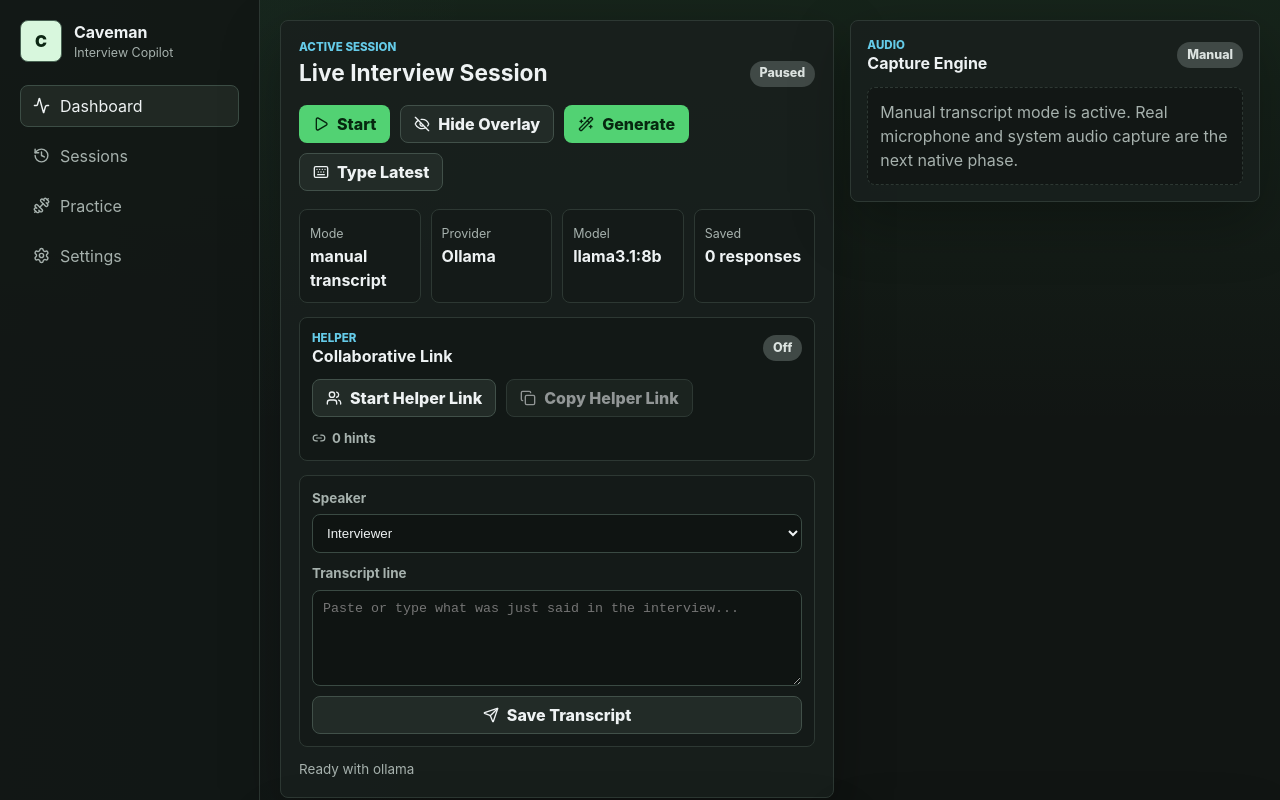
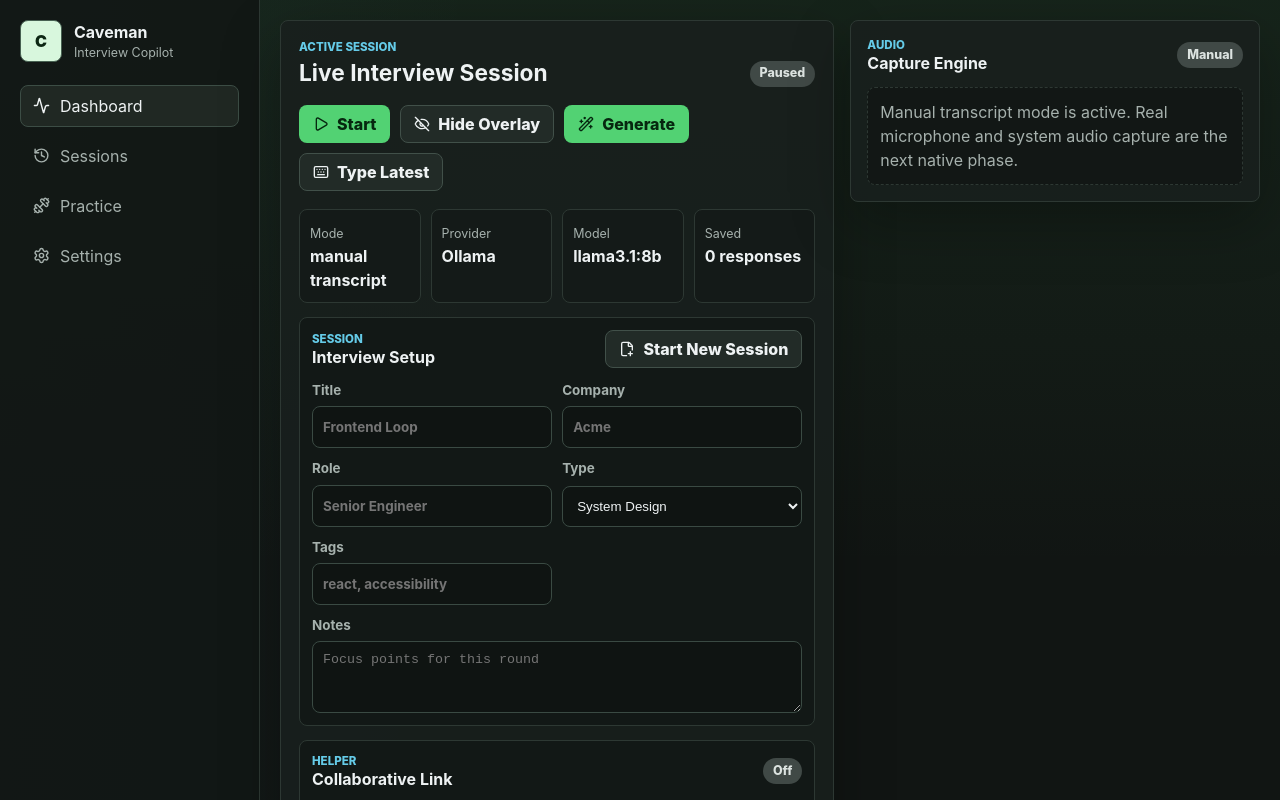
Before and after one commit to puneetdixit200/caveman-ai-interview-copilot, a React (Vite) app: page / in a window 1280 px wide. Shown: the top 800 px of the page. Built offline with nearby package versions, Linux system fonts and the light colour scheme.

Commit message:
feat: add live session setup

```diff
--- a/src/index.css
+++ b/src/index.css
@@ -366,6 +366,57 @@ h2 {
 .manual-transcript-form textarea {
   min-height: 96px;
   resize: vertical;
+}
+
+.session-setup-form {
+  display: grid;
+  gap: 12px;
+  margin-top: 14px;
+  border: 1px solid var(--line);
+  border-radius: 8px;
+  padding: 12px;
+  background: #121816;
+}
+
+.session-setup-heading {
+  display: flex;
+  align-items: center;
+  justify-content: space-between;
+  gap: 10px;
+}
+
+.session-setup-grid {
+  display: grid;
+  grid-template-columns: repeat(2, minmax(0, 1fr));
+  gap: 10px;
+}
+
+.session-setup-form label {
+  display: grid;
+  gap: 6px;
+  color: var(--muted);
+  font-size: 0.84rem;
+  font-weight: 700;
+}
+
+.session-setup-form input,
+.session-setup-form select,
+.session-setup-form textarea {
+  width: 100%;
+  border: 1px solid #3a4a43;
+  border-radius: 8px;
+  padding: 10px;
+  color: var(--text);
+  background: #0f1412;
+}
+
+.session-setup-form textarea {
+  min-height: 72px;
+  resize: vertical;
+}
+
+.session-notes-field {
+  grid-column: 1 / -1;
 }
 
 .collaboration-strip {
@@ -1133,6 +1184,7 @@ code {
 
   .metric-strip,
   .profile-grid,
+  .session-setup-grid,
   .settings-two-column,
   .transcript-editor-grid {
     grid-template-columns: 1fr;
--- a/src/pages/Dashboard.tsx
+++ b/src/pages/Dashboard.tsx
@@ -1,4 +1,4 @@
-import { Copy, Eye, EyeOff, Keyboard, Link2, Play, Send, ShieldCheck, Square, Users, Wand2, X } from "lucide-react";
+import { Copy, Eye, EyeOff, FilePlus2, Keyboard, Link2, Play, Send, ShieldCheck, Square, Users, Wand2, X } from "lucide-react";
 import { useCallback, useEffect, useMemo, useRef, useState } from "react";
 import { AudioControls } from "../components/audio/AudioControls";
 import { CodeAssistantPanel } from "../components/code/CodeAssistantPanel";
@@ -64,7 +64,15 @@ import {
 } from "../lib/tauri";
 import { ProviderRouter } from "../lib/providerRouter";
 import { useOverlayStore } from "../stores/overlayStore";
-import type { AIResponseRecord, ChatMessage, SessionRecord, Speaker, SttTranscriptEvent, TranscriptSegment } from "../types/session";
+import type {
+  AIResponseRecord,
+  ChatMessage,
+  InterviewType,
+  SessionRecord,
+  Speaker,
+  SttTranscriptEvent,
+  TranscriptSegment
+} from "../types/session";
 import type { AudioDevice } from "../types/settings";
 import type { CollaborationHint, CollaborationServerStatus, CollaborationSnapshot } from "../types/collaboration";
 import type { AppConfig } from "../lib/appConfig";
@@ -89,6 +97,17 @@ const DEFAULT_COLLABORATION_STATUS: CollaborationServerStatus = {
   hintCount: 0
 };
 
+const INTERVIEW_TYPE_OPTIONS: Array<{ id: InterviewType; label: string }> = [
+  { id: "system_design", label: "System Design" },
+  { id: "dsa", label: "DSA / Coding" },
+  { id: "frontend", label: "Frontend" },
+  { id: "backend", label: "Backend" },
+  { id: "devops_cloud", label: "DevOps / Cloud" },
+  { id: "behavioral", label: "Behavioral" },
+  { id: "hr", label: "HR / Culture" },
+  { id: "mixed", label: "Mixed" }
+];
+
 export function Dashboard() {
   const [running, setRunning] = useState(false);
   const [session, setSession] = useState<SessionRecord | null>(null);
@@ -103,6 +122,12 @@ export function Dashboard() {
   const [config, setConfig] = useState<AppConfig>(DEFAULT_APP_CONFIG);
   const [manualSpeaker, setManualSpeaker] = useState<Speaker>("interviewer");
   const [manualTranscript, setManualTranscript] = useState("");
+  const [newSessionTitle, setNewSessionTitle] = useState("");
+  const [newSessionCompany, setNewSessionCompany] = useState("");
+  const [newSessionRole, setNewSessionRole] = useState("");
+  const [newSessionInterviewType, setNewSessionInterviewType] = useState<InterviewType>("system_design");
+  const [newSessionTags, setNewSessionTags] = useState("");
+  const [newSessionNotes, setNewSessionNotes] = useState("");
   const [streaming, setStreaming] = useState(false);
   const [lastTriggeredTranscriptId, setLastTriggeredTranscriptId] = useState<number | undefined>();
   const [statusMessage, setStatusMessage] = useState("Loading session...");
@@ -869,6 +894,49 @@ export function Dashboard() {
     }
   }
 
+  async function startNewSession() {
+    const interviewTypeLabel =
+      INTERVIEW_TYPE_OPTIONS.find((option) => option.id === newSessionInterviewType)?.label ?? "Interview";
+    const title = newSessionTitle.trim() || `${interviewTypeLabel} Session`;
+
+    try {
+      if (running) {
+        const stopped = await stopCapture();
+        setCaptureStatus(stopped);
+        setRunning(false);
+        setAudioDevices((current) => current.map((device) => ({ ...device, level: 0 })));
+        setInterimPreviews([]);
+      }
+
+      const created = await createSession({
+        title,
+        company: newSessionCompany.trim(),
+        role: newSessionRole.trim(),
+        interviewType: newSessionInterviewType,
+        tags: parseSessionTags(newSessionTags),
+        notes: newSessionNotes.trim()
+      });
+
+      seenLiveTranscriptKeys.current.clear();
+      setSession(created);
+      setTranscripts([]);
+      setResponses([]);
+      setInterimPreviews([]);
+      setManualTranscript("");
+      setLastTriggeredTranscriptId(undefined);
+      setErrorMessage(null);
+      setStatusMessage(`Started ${created.title}`);
+      setNewSessionTitle("");
+      setNewSessionCompany("");
+      setNewSessionRole("");
+      setNewSessionTags("");
+      setNewSessionNotes("");
+    } catch (error) {
+      setErrorMessage(error instanceof Error ? error.message : String(error));
+      setStatusMessage("Could not start new session");
+    }
+  }
+
   async function saveManualTranscript() {
     if (!session) {
       setErrorMessage("Session is still loading.");
@@ -1070,6 +1138,79 @@ export function Dashboard() {
           <div>
             <span>Saved</span>
             <strong>{responses.filter((item) => item.id !== TEMP_STREAM_ID).length} responses</strong>
+          </div>
+        </div>
+
+        <div className="session-setup-form">
+          <div className="session-setup-heading">
+            <div>
+              <p className="eyebrow">Session</p>
+              <h2>Interview Setup</h2>
+            </div>
+            <Button icon={<FilePlus2 size={16} />} onClick={startNewSession}>
+              Start New Session
+            </Button>
+          </div>
+          <div className="session-setup-grid">
+            <label>
+              <span>Title</span>
+              <input
+                aria-label="New session title"
+                value={newSessionTitle}
+                onChange={(event) => setNewSessionTitle(event.currentTarget.value)}
+                placeholder="Frontend Loop"
+              />
+            </label>
+            <label>
+              <span>Company</span>
+              <input
+                aria-label="New session company"
+                value={newSessionCompany}
+                onChange={(event) => setNewSessionCompany(event.currentTarget.value)}
+                placeholder="Acme"
+              />
+            </label>
+            <label>
+              <span>Role</span>
+              <input
+                aria-label="New session role"
+                value={newSessionRole}
+                onChange={(event) => setNewSessionRole(event.currentTarget.value)}
+                placeholder="Senior Engineer"
+              />
+            </label>
+            <label>
+              <span>Type</span>
+              <select
+                aria-label="New session interview type"
+                value={newSessionInterviewType}
+                onChange={(event) => setNewSessionInterviewType(event.currentTarget.value as InterviewType)}
+              >
+                {INTERVIEW_TYPE_OPTIONS.map((option) => (
+                  <option key={option.id} value={option.id}>
+                    {option.label}
+                  </option>
+                ))}
+              </select>
+            </label>
+            <label>
+              <span>Tags</span>
+              <input
+                aria-label="New session tags"
+                value={newSessionTags}
+                onChange={(event) => setNewSessionTags(event.currentTarget.value)}
+                placeholder="react, accessibility"
+              />
+            </label>
+            <label className="session-notes-field">
+              <span>Notes</span>
+              <textarea
+                aria-label="New session notes"
+                value={newSessionNotes}
+                onChange={(event) => setNewSessionNotes(event.currentTarget.value)}
+                placeholder="Focus points for this round"
+              />
+            </label>
           </div>
         </div>
 
@@ -1294,6 +1435,13 @@ function websocketSttEndpoint(endpoint: string): string | undefined {
   return trimmed.startsWith("ws://") || trimmed.startsWith("wss://") ? trimmed : undefined;
 }
 
+function parseSessionTags(value: string): string[] {
+  return value
+    .split(",")
+    .map((tag) => tag.trim())
+    .filter(Boolean);
+}
+
 function isSnapshotSttMode(mode: AppConfig["stt"]["selectedMode"]): mode is "assemblyai" | "google" {
   return mode === "assemblyai" || mode === "google";
 }
```
Also changed, not shown: 2 other files (tests, documents, lock files or other folders).
